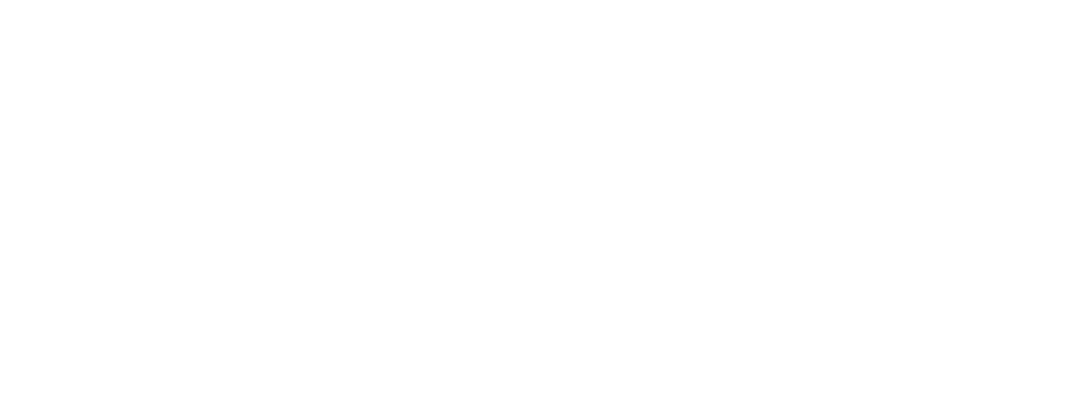
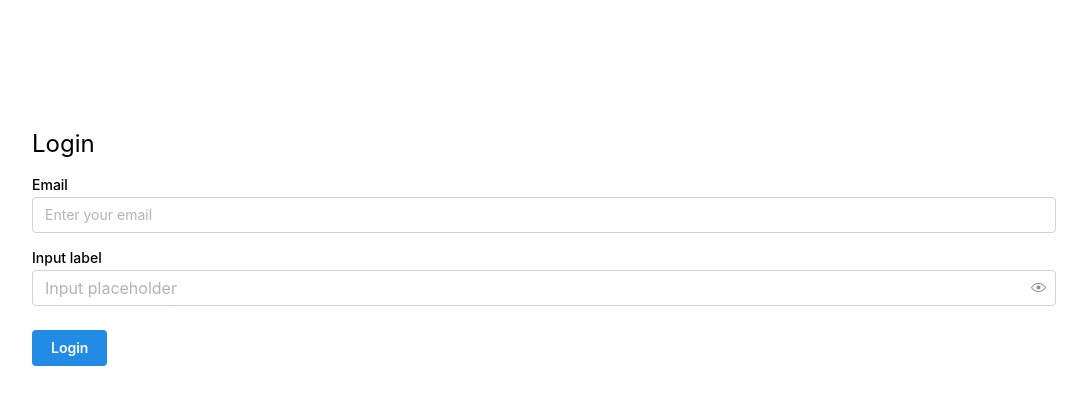
Before and after one commit to abhinabraj/product-inventory-frontend, a React (Vite) app: page /login in a window 1280 px wide. Before the commit this address had no page. Shown: the top 404 px of the page, without its empty margins (96-1183 px from the left). Built offline with nearby package versions, Linux system fonts and the light colour scheme.

Commit message:
login system

```diff
--- a/package.json
+++ b/package.json
@@ -11,6 +11,7 @@
   },
   "dependencies": {
     "@mantine/core": "^8.1.1",
+    "@mantine/form": "^8.1.1",
     "@mantine/hooks": "^8.1.1",
     "@tailwindcss/vite": "^4.1.8",
     "react": "^19.1.0",
--- a/src/AppRoutes.tsx
+++ b/src/AppRoutes.tsx
@@ -3,15 +3,26 @@
 import Product from "./pages/product/Product";
 import Users from "./pages/users/Users";
 import Category from "./pages/category/Category";
+import PrivateComponent from "./components/PrivateComponent";
+import AuthComponent from "./components/AuthComponent";
+import Login from "./pages/login/Login";
 
 export default function AppRoutes() {
   return (
     <Routes>
-      <Route path="/dashboard" element={<Dashboard />}>
+      <Route
+        path="/dashboard"
+        element={<PrivateComponent Component={Dashboard} />}
+        // element={<Dashboard />}
+      >
         <Route path="product" element={<Product />} />
         <Route path="users" element={<Users />} />
         <Route path="category" element={<Category />} />
       </Route>
+      <Route path="/login" element={<Login />} />
+
+      {/* <Route path="/login" element={<AuthComponent Component={Login} />} />
+      <Route path="/signup" element={<AuthComponent Component={Login} />} /> */}
     </Routes>
   );
 }
--- a/src/api/product.ts
+++ b/src/api/product.ts
@@ -1,9 +1,10 @@
 interface Product {
-  _id: string;
+  _id?: string;
   name: string;
   description: string;
   price: number;
   category: string;
+  imageUrl?: string;
 }
 
 export async function createNewProduct(product: Product) {
@@ -17,6 +18,7 @@
       description: product.description,
       price: product.price,
       category: product.category,
+      imageUrl: product.imageUrl,
     }),
   });
 }
--- /dev/null
+++ b/src/components/AuthComponent.tsx
@@ -0,0 +1,16 @@
+import { Navigate } from "react-router";
+
+export default function AuthComponent({ Component }) {
+  const token = localStorage.getItem("token");
+  console.log(token, "@token");
+
+  if (token?.length) {
+    return <Navigate to="/dashboard" />;
+  }
+
+  return (
+    <div>
+      <Component />
+    </div>
+  );
+}
--- /dev/null
+++ b/src/components/PrivateComponent.tsx
@@ -0,0 +1,17 @@
+import { Navigate } from "react-router";
+
+export default function PrivateComponent(props: any) {
+  const { Component } = props;
+  const token = localStorage.getItem("token");
+  console.log(token, "@token from private component");
+
+  if (!token) {
+    return <Navigate to="/login" />;
+  }
+
+  return (
+    <div>
+      <Component />
+    </div>
+  );
+}
--- /dev/null
+++ b/src/pages/login/Login.tsx
@@ -0,0 +1,55 @@
+import { Button, PasswordInput, TextInput } from "@mantine/core";
+import { useNavigate } from "react-router";
+import { useForm } from "@mantine/form";
+
+const USER = {
+  email: "admin@gmail.com",
+  password: "admin",
+};
+
+export default function Login() {
+  const form = useForm({
+    initialValues: {
+      email: "",
+      password: "",
+    },
+  });
+
+  const navigate = useNavigate();
+
+  const handleLogin = (values: any) => {
+    if (values.email === USER.email && values.password === USER.password) {
+      localStorage.setItem("token", "1234");
+      navigate("/dashboard");
+    } else {
+      console.log("error");
+    }
+  };
+
+  return (
+    <div className="p-32">
+      <h1 className="text-2xl">Login</h1>
+      <form onSubmit={form.onSubmit(handleLogin)}>
+        <TextInput
+          label="Email"
+          placeholder="Enter your email"
+          className="my-3"
+          key={form.key("email")}
+          {...form.getInputProps("email")}
+        />
+
+        <PasswordInput
+          label="Input label"
+          placeholder="Input placeholder"
+          className="my-3"
+          key={form.key("password")}
+          {...form.getInputProps("password")}
+        />
+
+        <Button variant="filled" type="submit" className="my-3">
+          Login
+        </Button>
+      </form>
+    </div>
+  );
+}
--- a/src/pages/product/Product.tsx
+++ b/src/pages/product/Product.tsx
@@ -8,6 +8,7 @@
 } from "../../api/product";
 import { Button, Modal } from "@mantine/core";
 import { AddProductModal } from "../../components/AddProductModal";
+import { FileInput } from "@mantine/core";
 
 export default function Product() {
   const [listOfCategory, setListOfCategory] = useState<any>([]);
@@ -17,8 +18,10 @@
   const [productDescription, setProductDescription] = useState("");
   const [productPrice, setProductPrice] = useState<number>(0);
   const [productCategory, setProductCategory] = useState("");
+  const [productImageUrl, setProductImageUrl] = useState("");
   const [isEditMode, setIsEditMode] = useState(false);
   const [isModalOpen, setIsModalOpen] = useState(false);
+  const [formError, setIsFormError] = useState("");
 
   async function getProducts() {
     const data = await getAllProducts();
@@ -64,22 +67,38 @@
 
   async function handleAddProduct() {
     console.log(productCategory, productName, productDescription, productPrice);
+
+    if (
+      productName.length === 0 ||
+      productDescription.length === 0 ||
+      productPrice === 0 ||
+      productCategory.length === 0
+    ) {
+      setIsFormError("please fill all the fields");
+      return;
+    }
+
     await createNewProduct({
       name: productName,
       description: productDescription,
       price: productPrice,
       category: productCategory,
+      imageUrl: productImageUrl,
     });
+
     console.log("created successfully");
+    setIsModalOpen(false);
   }
 
-  // async function handleFileChange(e: any) {
-  //   const file = e.target.files[0];
-  //   const formData = new FormData();
-  //   formData.append("file", file);
-  //   const data = await uploadProductImage(formData);
-  //   console.log(data);
-  // }
+  async function handleFileChange(file: any) {
+    // console.log(e, "files");
+    // const file = e.target.files[0];
+    const formData = new FormData();
+    formData.append("file", file);
+    const data = await uploadProductImage(formData);
+    console.log(data);
+    setProductImageUrl(data.filename);
+  }
 
   return (
     <div>
@@ -101,7 +120,18 @@
         <tbody>
           {listOfProduct.map((product: any) => (
             <tr key={product._id} className="p-2">
-              <td>{product.name}</td>
+              <td className="flex items-center">
+                <img
+                  src={
+                    product?.imageUrl.length > 0
+                      ? product?.imageUrl
+                      : "https://upload.wikimedia.org/wikipedia/commons/thumb/6/65/No-Image-Placeholder.svg/1200px-No-Image-Placeholder.svg.png"
+                  }
+                  alt="product-image"
+                  className="w-20 h-20 p-2"
+                />
+                {product.name}
+              </td>
               <td>{product.description}</td>
               <td>{product.price}</td>
               <td>{product?.category?.name}</td>
@@ -127,6 +157,7 @@
         }}
         title="Create new product"
       >
+        <div className="text-red-400 text-sm my-4">{formError}</div>
         <div className="my-4 mx-4">
           <input
             type="text"
@@ -134,12 +165,14 @@
             value={productName}
             onChange={(e) => setProductName(e.target.value)}
           />
+
           <input
             type="text"
             placeholder="Enter Product Description"
             value={productDescription}
             onChange={(e) => setProductDescription(e.target.value)}
           />
+
           <input
             type="number"
             placeholder="Enter Product Price"
@@ -161,6 +194,13 @@
               </option>
             ))}
           </select>
+
+          <FileInput
+            label="Select product image"
+            placeholder="Input placeholder"
+            onChange={handleFileChange}
+          />
+
           {/* <div className="input-group">
           <input id="file" type="file" onChange={handleFileChange} />
         </div> */}
```
Also changed, not shown: 1 other file (tests, documents, lock files or other folders).
